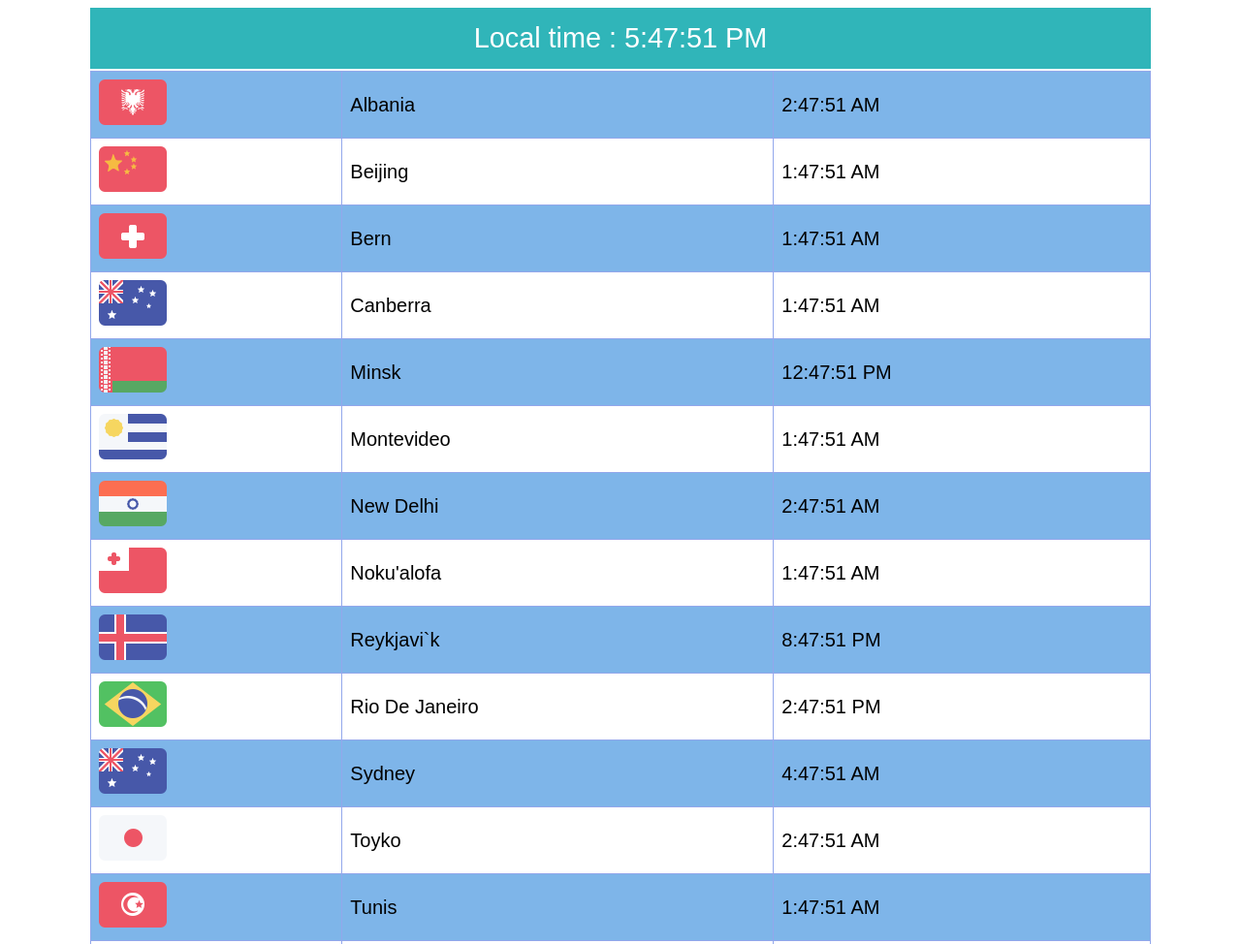
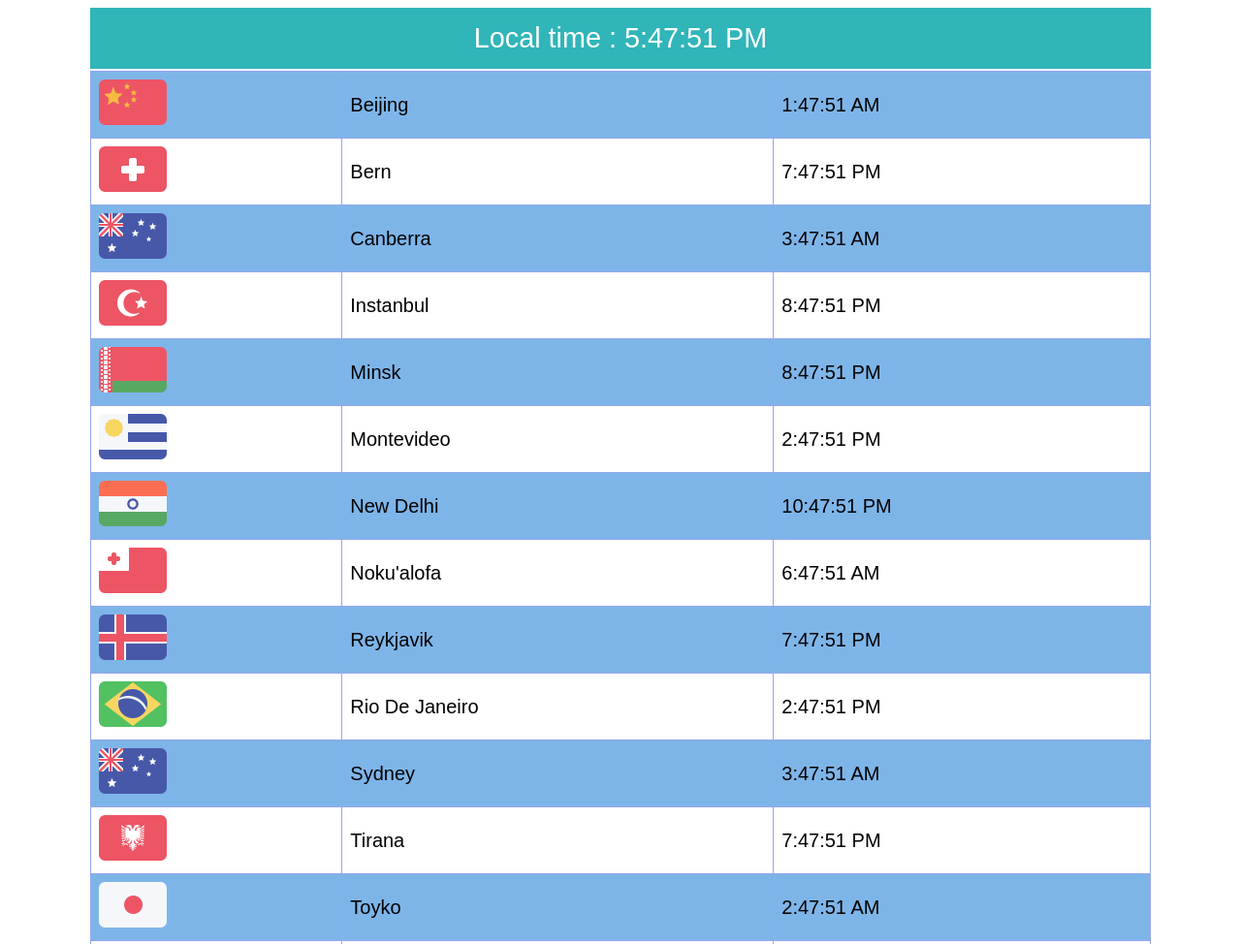
Before and after one commit to dingiswayo8-ITvarsity/Module-9-Assessment-2, a plain HTML site: page index.html in a window 1280 px wide. Shown: the top 974 px of the page at 97% size. Drawn offline with Linux system fonts and the light colour scheme.

Commit message:
Update index.html
second commit

```diff
--- a/index.html
+++ b/index.html
@@ -15,22 +15,23 @@
             var timer = setInterval(displayWorldTime, 1000);
             var cities = [
 
-{name: "instanbul", utcOffset: 3, flag: "Turkey.png"},
-           {name: "Minsk", utcOffset: -5, flag: "Belarus.png"},
+
+            {name: "Instanbul", utcOffset: 3, flag: "Turkey.png"},
+           {name: "Minsk", utcOffset: 3 , flag: "Belarus.png"},
            {name: "Toyko", utcOffset: 9, flag: "Japan.png"},
-           {name: "Canberra", utcOffset: 8, flag: "Australia.png"},
-           {name: "New Delhi", utcOffset:9, flag: "India.png"},
-           {name: "Reykjavi`k", utcOffset: 3, flag: "Iceland.png"},
+           {name: "Canberra", utcOffset: 10, flag: "Australia.png"},
+           {name: "New Delhi", utcOffset:5, flag: "India.png"},
+           {name: "Reykjavik", utcOffset: 2, flag: "Iceland.png"},
            {name: "Rio De Janeiro", utcOffset: -3, flag: "Brazil.png"},
-           {name: "Sydney", utcOffset: 11, flag: "Australia.png"},
-           {name: "Vancouver", utcOffset: -8, flag: "Canada.png"},
-           {name: "Victoria", utcOffset: 8, flag: "Seychelles.png"},
+           {name: "Sydney", utcOffset: 10, flag: "Australia.png"},
+           {name: "Vancouver", utcOffset: -7, flag: "Canada.png"},
+           {name: "Victoria", utcOffset: 10, flag: "Seychelles.png"},
            {name: "Beijing", utcOffset: 8, flag: "China.png"},
-           {name: "Albania", utcOffset:9, flag: "Albania.png"},
-           {name: "Montevideo", utcOffset: 8, flag: "Uruguay.png"},
-           {name: "Tunis", utcOffset: 8, flag: "Tunisia.png"},
-           {name: "Noku'alofa", utcOffset: 8, flag: "Tonga.png"},
-           {name: "Bern", utcOffset: 8, flag: "Switzerland.png"},
+           {name: "Tirana", utcOffset:2, flag: "Albania.png"},
+           {name: "Montevideo", utcOffset: -3, flag: "Uruguay.png"},
+           {name: "Tunis", utcOffset: 1, flag: "Tunisia.png"},
+           {name: "Noku'alofa", utcOffset: 13, flag: "Tonga.png"},
+           {name: "Bern", utcOffset: 2, flag: "Switzerland.png"},
             ];
 
             cities.sort(compare);
```
